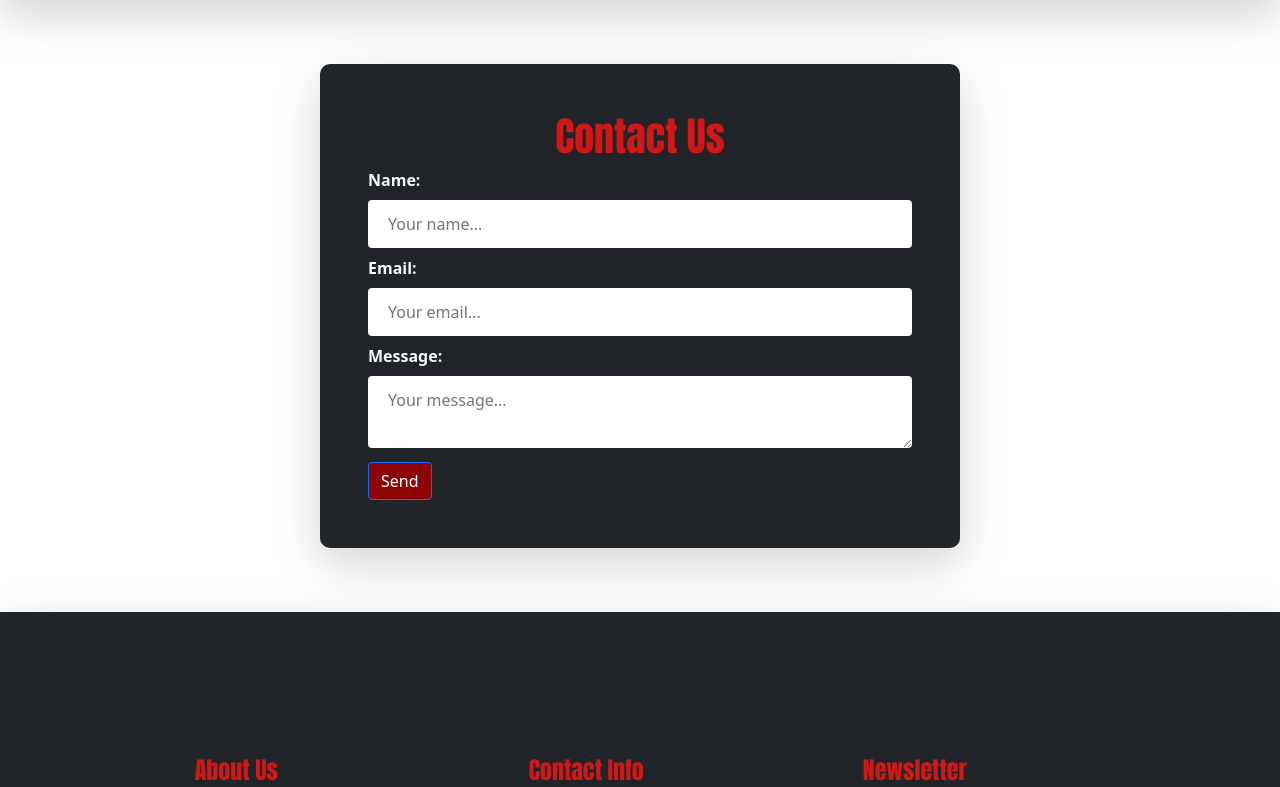
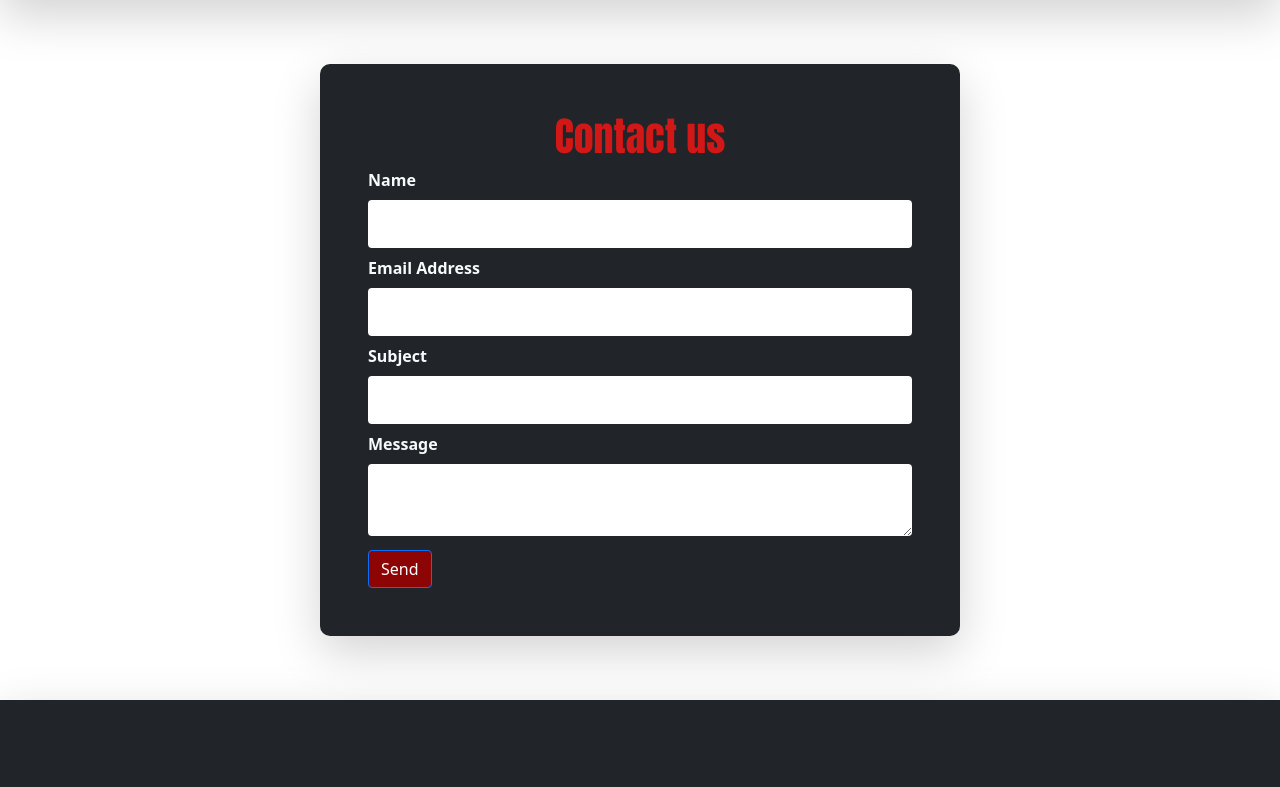
Before and after one commit to cyrusnguyen/Coffee-Shop, a Flask app: page /contact-us in a window 1280 px wide. Shown: the part 116-903 px from the top of the page. Run offline with Flask 2, Linux system fonts and the light colour scheme; some libraries are stand-ins or nearby versions; some web fonts are replaced.

Commit message:
Update ContactUs page

```diff
--- a/website/forms.py
+++ b/website/forms.py
@@ -40,12 +40,12 @@ class RegisterForm(FlaskForm):
 
 # Contact us Form
 class ContactUsForm(FlaskForm):
-    user_name = StringField("User Name", validators=[InputRequired()])
-    email_id = StringField("Email Address", validators=[
-                           Email("Please enter a valid email")])
-    subject = StringField('Subject', validators=[InputRequired()])
-    message = TextAreaField('Message', validators=[InputRequired()])
-    submit = SubmitField("Create")
+    user_name = StringField("Name", validators=[InputRequired()], render_kw={"style": "font-weight: bold; color: white;"})
+    email = StringField("Email Address", validators=[
+                           Email("Please enter a valid email")], render_kw={"style": "font-weight: bold; color: white;"})
+    subject = StringField('Subject', validators=[InputRequired()], render_kw={"style": "font-weight: bold; color: white;"})
+    message = TextAreaField('Message', validators=[InputRequired()], render_kw={"style": "font-weight: bold; color: white;"})
+    submit = SubmitField("Send")
 
 
 # Product Creation Form
@@ -95,12 +95,12 @@ class UpdateInfoForm(FlaskForm):
     submit = SubmitField("Update")
 
 
-    # Product Delete Form####
+# Product Delete Form
 class DeleteInfoForm(FlaskForm):
     submit = SubmitField("Delete")
 
 
-# comment Form
+# Comment Form
 class CommentForm(FlaskForm):
     text = TextAreaField('Comment', [InputRequired()])
     submit = SubmitField('Create')
@@ -111,7 +111,7 @@ class PurchaseTicketForm(FlaskForm):
     submit = SubmitField("Purchase")
 
 
-# this is the registration form
+# Update form
 class Updateform(FlaskForm):
     user_name = StringField("User Name", validators=[InputRequired()])
     email_id = StringField("Email Address", validators=[
--- a/website/static/CSS/style.css
+++ b/website/static/CSS/style.css
@@ -143,18 +143,14 @@ h2 {
 }
 
 
-/* .carousel-caption {
-    top: 0;
-    left: 0;
-    right: 0;
-    bottom: 0;
-    display: flex;
-    align-items: center;
-    justify-content: center;
-    text-align: center;
-    background: rgba(53, 1, 1, 0.603);
-    z-index: 1;
-} */
+div.form-label-contact-input {
+    color: white;
+}
+
+div.form-field-contact-input {
+    color: black !important;
+    font-size: 40px;
+}
 
 .carousel-control-prev,
 .carousel-control-next {
--- a/website/templates/contact_us.html
+++ b/website/templates/contact_us.html
@@ -4,6 +4,7 @@
 
 {% block header %}
 {% endblock %}
+
 {% block content %}
 
 <head>
@@ -35,18 +36,24 @@
 			}
 		}
 	</style>
+
 </head>
 <body>
-	<form class='page-section bg-dark text-dark p-5 shadow-lg' action="submit-form.php" method="post">
-		<h1 class="text-center">Contact Us</h1>
-		<label class="text-light" for="name">Name:</label>
-		<input type="text" id="name" name="name" placeholder="Your name..." required>
-		<label class="text-light"for="email">Email:</label>
-		<input type="text" id="email" name="email" placeholder="Your email..." required>
-		<label class="text-light" for="message">Message:</label>
-		<textarea id="message" name="message" placeholder="Your message..." required></textarea>
-		<input class="btn btn-primary text-center" type="submit" value="Send">
+	<form class='page-section bg-dark text-dark p-5 shadow-lg' action="{{ url_for('main.contact_us') }}" method="POST">
+		<h1 class="text-center">Contact us</h1>
+
+		{{ form.hidden_tag() }}
+		{{ form.user_name.label(class='text-light') }}
+		{{ form.user_name(class='text-dark') }}
+		{{ form.email.label(class='text-light') }}
+		{{ form.email(class='text-dark') }}
+		{{ form.subject.label(class='text-light') }}
+		{{ form.subject(class='text-dark') }}
+		{{ form.message.label(class='text-light') }}
+		{{ form.message(class='text-dark') }}
+		{{ form.submit(class="btn btn-primary text-center") }}
 	</form>
+
+
 </body>
-
 {% endblock %}
--- a/website/views.py
+++ b/website/views.py
@@ -5,7 +5,7 @@ from flask import Blueprint, render_template, url_for, redirect, request
 from sqlalchemy.orm import load_only
 from flask_login import login_required, current_user
 from website.forms import ContactUsForm, BasicInfoForm, Updateform
-from .models import Product, User, Cart, Category
+from .models import Product, User, Cart, Category, ContactUs
 from sqlalchemy import desc
 from . import db
 from werkzeug.security import generate_password_hash, check_password_hash
@@ -21,6 +21,10 @@ def index():
     latest_product = db.session.query(Product, Category.name.label("category_name")).join(Category, Product.category_id == Category.category_id, isouter=True).order_by(desc(Product.sold_quantity)).limit(1).all()
 
     return render_template('home.html', featured_products=featured_products, latest_products = latest_products, latest_product = latest_product)
+
+@bp.route('/success')
+def success():
+    return render_template('success.html')
 
 
 
@@ -50,7 +54,6 @@ def update_user():
     registration_form = Updateform()
 
     if (registration_form.validate_on_submit() == True):
-        #get username, password and email from the form
         uname = registration_form.user_name.data
         pwd = registration_form.password.data
         email = registration_form.email_id.data
@@ -62,7 +65,7 @@ def update_user():
 
 
 
-        # don't store the password - crgenerate_password_hasheate password hash
+        # Generate password hash - Not the raw password
         pwd_hash = generate_password_hash(pwd)
 
 
@@ -71,9 +74,9 @@ def update_user():
 
         db.session.commit()
 
-        #commit to the database and redirect to HTML page
+        # Commit to the database and redirect to HTML page
         return redirect(url_for('main.user_history'))
-    #the else is called when there is a get message
+    # Else is called when there is a get message
     else:
         return render_template('user.html', form=registration_form, heading='Update Profile')
 # General search
@@ -118,6 +121,22 @@ def show_all(page_num=1):
     all_products = all_products_query.paginate(per_page=12, page=page_num)
     return render_template('search_results.html', search_results=all_products, total_products=total_products)
 
-@bp.route('/contact-us')
+@bp.route('/contact-us', methods=['GET', 'POST'])
 def contact_us():
-    return render_template('contact_us.html')
+    contact_us_form = ContactUsForm()
+    if (contact_us_form.validate_on_submit()):
+        #get username, password and email from the form
+        uname = contact_us_form.user_name.data
+        email = contact_us_form.email.data
+        subject = contact_us_form.subject.data
+        message = contact_us_form.message.data
+        contact_us = ContactUs(user_name=uname, email=email, subject=subject, message=message)
+        db.session.add(contact_us)
+
+        db.session.commit()
+
+        #commit to the database and redirect to HTML page
+        return redirect(url_for('main.success'))
+
+    else:
+        return render_template('contact_us.html', form=contact_us_form)
```
Also changed, not shown: website/models.py (+12 -0 lines), website/templates/success.html (added, +12 -0 lines), website/templates/view.html (+39 -42 lines), website/Product.db.
